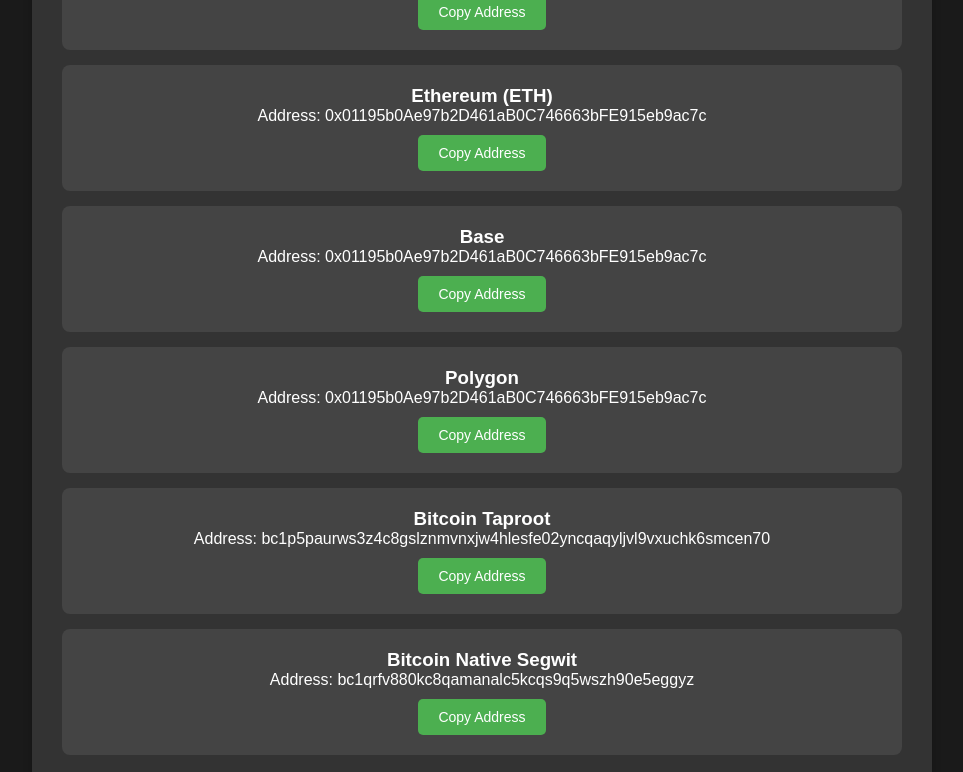
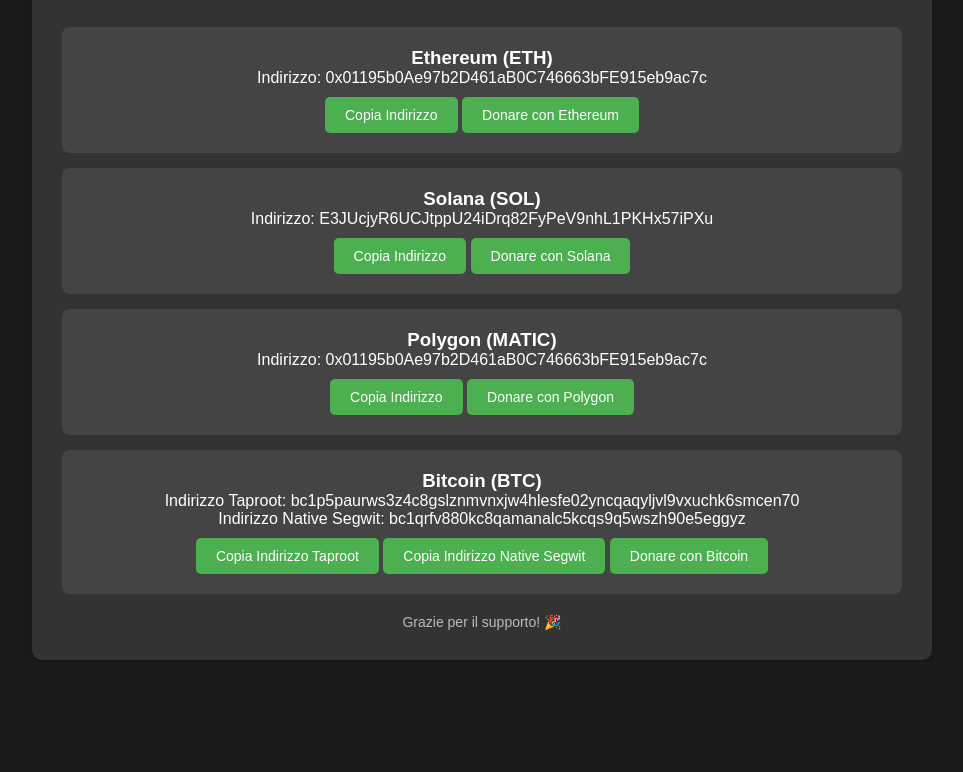
Before and after one commit to dddevid/CryptoDonations, a plain HTML site: page index.html in a window 1280 px wide. Shown: the part 138-910 px from the top of the page, without its empty margins (158-1121 px from the left). After the commit the page ends 800 px from the top, so only its background shows below. Drawn offline with Linux system fonts and the light colour scheme.

Commit message:
Update index.html

```diff
--- a/index.html
+++ b/index.html
@@ -1,68 +1,56 @@
 <!DOCTYPE html>
-<html lang="en">
+<html lang="it">
 <head>
     <meta charset="UTF-8">
     <meta name="viewport" content="width=device-width, initial-scale=1.0">
-    <title>Crypto Donation - ddevid_1 Twitch</title>
+    <title>Donazioni Cryptovalute</title>
     <link rel="stylesheet" href="style.css">
 </head>
 <body>
+
     <div class="container">
         <header>
-            <h1>Donate to ddevid_1 on Twitch</h1>
-            <p>Your donations help support the channel!</p>
+            <h1>Supporta il mio canale Twitch con una donazione in crypto!</h1>
+            <p>Il mio username su Twitch: <strong>ddevid_1</strong></p>
         </header>
 
-        <div class="wallet-connection">
-            <button id="connect-wallet">Connect Wallet</button>
-        </div>
-
         <div class="donation-options">
-            <h2>Choose a Cryptocurrency to Donate</h2>
-
-            <div class="crypto-card" id="solana">
-                <h3>Solana</h3>
-                <p>Address: <span>E3JUcjyR6UCJtppU24iDrq82FyPeV9nhL1PKHx57iPXu</span></p>
-                <button onclick="copyToClipboard('E3JUcjyR6UCJtppU24iDrq82FyPeV9nhL1PKHx57iPXu')">Copy Address</button>
+            <div class="crypto-card">
+                <h3>Ethereum (ETH)</h3>
+                <p>Indirizzo: <span>0x01195b0Ae97b2D461aB0C746663bFE915eb9ac7c</span></p>
+                <button onclick="copyToClipboard('0x01195b0Ae97b2D461aB0C746663bFE915eb9ac7c')">Copia Indirizzo</button>
+                <button onclick="openWallet('ethereum')">Donare con Ethereum</button>
             </div>
 
-            <div class="crypto-card" id="eth">
-                <h3>Ethereum (ETH)</h3>
-                <p>Address: <span>0x01195b0Ae97b2D461aB0C746663bFE915eb9ac7c</span></p>
-                <button onclick="copyToClipboard('0x01195b0Ae97b2D461aB0C746663bFE915eb9ac7c')">Copy Address</button>
+            <div class="crypto-card">
+                <h3>Solana (SOL)</h3>
+                <p>Indirizzo: <span>E3JUcjyR6UCJtppU24iDrq82FyPeV9nhL1PKHx57iPXu</span></p>
+                <button onclick="copyToClipboard('E3JUcjyR6UCJtppU24iDrq82FyPeV9nhL1PKHx57iPXu')">Copia Indirizzo</button>
+                <button onclick="openWallet('solana')">Donare con Solana</button>
             </div>
 
-            <div class="crypto-card" id="base">
-                <h3>Base</h3>
-                <p>Address: <span>0x01195b0Ae97b2D461aB0C746663bFE915eb9ac7c</span></p>
-                <button onclick="copyToClipboard('0x01195b0Ae97b2D461aB0C746663bFE915eb9ac7c')">Copy Address</button>
+            <div class="crypto-card">
+                <h3>Polygon (MATIC)</h3>
+                <p>Indirizzo: <span>0x01195b0Ae97b2D461aB0C746663bFE915eb9ac7c</span></p>
+                <button onclick="copyToClipboard('0x01195b0Ae97b2D461aB0C746663bFE915eb9ac7c')">Copia Indirizzo</button>
+                <button onclick="openWallet('polygon')">Donare con Polygon</button>
             </div>
 
-            <div class="crypto-card" id="polygon">
-                <h3>Polygon</h3>
-                <p>Address: <span>0x01195b0Ae97b2D461aB0C746663bFE915eb9ac7c</span></p>
-                <button onclick="copyToClipboard('0x01195b0Ae97b2D461aB0C746663bFE915eb9ac7c')">Copy Address</button>
-            </div>
-
-            <div class="crypto-card" id="bitcoin-taproot">
-                <h3>Bitcoin Taproot</h3>
-                <p>Address: <span>bc1p5paurws3z4c8gslznmvnxjw4hlesfe02yncqaqyljvl9vxuchk6smcen70</span></p>
-                <button onclick="copyToClipboard('bc1p5paurws3z4c8gslznmvnxjw4hlesfe02yncqaqyljvl9vxuchk6smcen70')">Copy Address</button>
-            </div>
-
-            <div class="crypto-card" id="bitcoin-native-segwit">
-                <h3>Bitcoin Native Segwit</h3>
-                <p>Address: <span>bc1qrfv880kc8qamanalc5kcqs9q5wszh90e5eggyz</span></p>
-                <button onclick="copyToClipboard('bc1qrfv880kc8qamanalc5kcqs9q5wszh90e5eggyz')">Copy Address</button>
+            <div class="crypto-card">
+                <h3>Bitcoin (BTC)</h3>
+                <p>Indirizzo Taproot: <span>bc1p5paurws3z4c8gslznmvnxjw4hlesfe02yncqaqyljvl9vxuchk6smcen70</span></p>
+                <p>Indirizzo Native Segwit: <span>bc1qrfv880kc8qamanalc5kcqs9q5wszh90e5eggyz</span></p>
+                <button onclick="copyToClipboard('bc1p5paurws3z4c8gslznmvnxjw4hlesfe02yncqaqyljvl9vxuchk6smcen70')">Copia Indirizzo Taproot</button>
+                <button onclick="copyToClipboard('bc1qrfv880kc8qamanalc5kcqs9q5wszh90e5eggyz')">Copia Indirizzo Native Segwit</button>
+                <button onclick="openWallet('bitcoin')">Donare con Bitcoin</button>
             </div>
         </div>
 
         <footer>
-            <p>Thank you for supporting the channel!</p>
+            <p>Grazie per il supporto! 🎉</p>
         </footer>
     </div>
 
-    <script src="https://cdnjs.cloudflare.com/ajax/libs/web3/1.6.1/web3.min.js"></script>
     <script src="script.js"></script>
 </body>
 </html>
```
